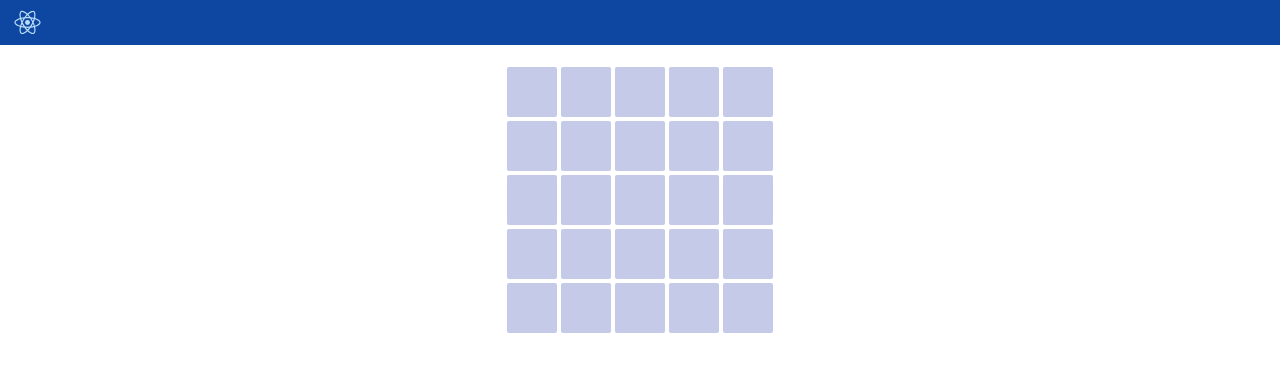
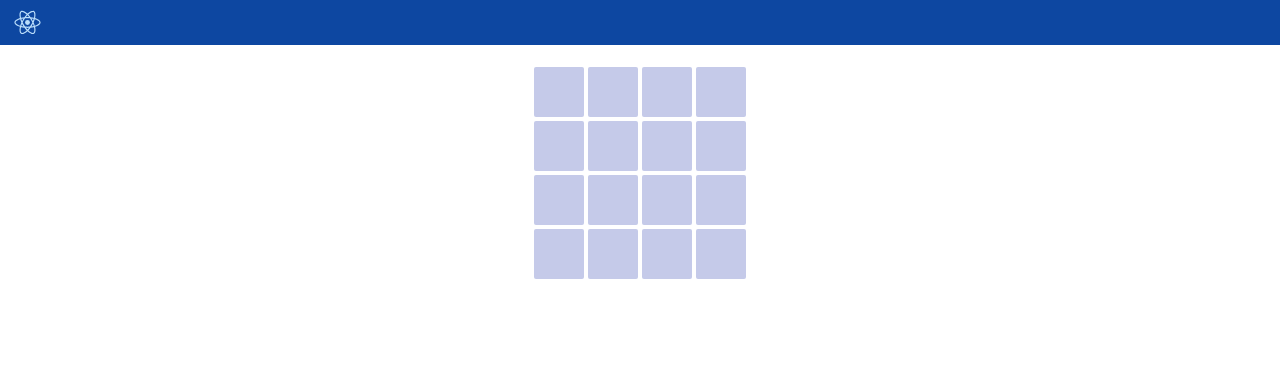
Before and after one commit to yakabay/crypt, a React (Create React App) app: page / in a window 1280 px wide. Shown: the top 372 px of the page. Built offline with nearby package versions, Linux system fonts and the light colour scheme.

Commit message:
start filtering disabled cell

```diff
--- a/package.json
+++ b/package.json
@@ -3,6 +3,7 @@
   "version": "0.1.0",
   "private": true,
   "dependencies": {
+    "prop-types": "^15.6.2",
     "react": "^16.7.0",
     "react-dom": "^16.7.0",
     "react-scripts": "2.1.2"
--- a/src/App.js
+++ b/src/App.js
@@ -5,7 +5,7 @@ import Grid from './Components/Grid'
 
 class App extends Component {
   state = {
-    count: 5
+    count: 4
   }
 
   render() {
--- a/src/Components/Cell/index.js
+++ b/src/Components/Cell/index.js
@@ -1,10 +1,17 @@
 import React, { Component } from 'react'
+import PropTypes from 'prop-types';
 import './style.css'
 
 class Cell extends Component  {
     state = {
         selected: false,
         disabled: false,
+    }
+
+    componentDidMount() {
+        const { disabledCells, rowNumber, colNumber } = this.props
+        const disabledCell = disabledCells.find(cell => cell.row === 1 && cell.col === 1)
+        console.log(disabledCell)
     }
 
     handleClick = () => {
@@ -21,4 +28,11 @@ class Cell extends Component  {
     }
 }
 
+Cell.propTypes = {
+    rowNumber: PropTypes.number,
+    colNumber: PropTypes.number,
+    disabledCells: PropTypes.array,
+    onCellClick: PropTypes.func,
+};
+
 export default Cell
--- a/src/Components/Grid/index.js
+++ b/src/Components/Grid/index.js
@@ -5,8 +5,9 @@ import './style.css'
 class Grid extends Component {
     state = {
         disabledCells: [
-            {row: 1, col: 2},
+            {row: 1, col: 1},
             {row: 2, col: 1},
+            {row: 3, col: 4},
         ]
     }
 
```
